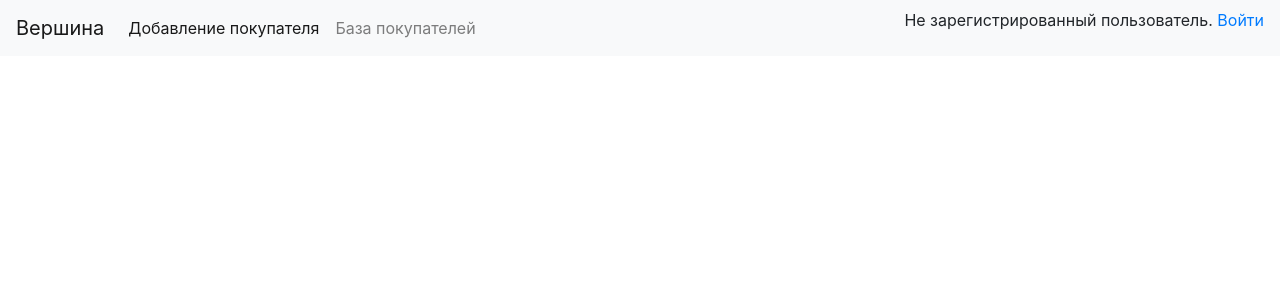
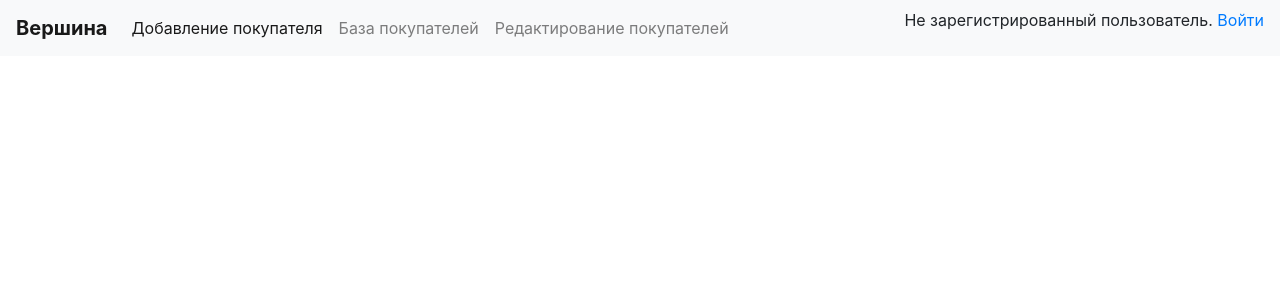
Before and after one commit to jmldigital/vershina, a Django app: page /customers_table/ in a window 1280 px wide. Shown: the top 300 px of the page. Run offline with Django 3.2, Linux system fonts and the light colour scheme; data that the repository does not hold is empty; some libraries are stand-ins or nearby versions.

Commit message:
добавил ссылки к выдаче, навбар перебрал

```diff
--- a/addform/urls.py
+++ b/addform/urls.py
@@ -20,4 +20,5 @@ from . import views
 
 urlpatterns = [
     url('addform/', views.addform, name='addform'),
+    path('', views.index, name='index'),
 ]
--- a/addform/views.py
+++ b/addform/views.py
@@ -12,3 +12,6 @@ def addform(request):
 
 
     return render(request, 'addform/addform.html', locals())
+
+def index(request):
+    return render(request, 'addform/addform.html', locals())
--- a/customers_table/views.py
+++ b/customers_table/views.py
@@ -23,6 +23,20 @@ def customers_table(request):
     ss = customers_numb.count
 
 
+    dd = ['петя','вася','саня','вова','коля','петр','ваня',]
+    a = ['<a href="' + x + '">' + x + "</a>" for x in dd]
+
+    b = len(dd)
+    # for a in range(b):
+    #
+    #     dd.insert(a, "<a href=")
+    #     dd.insert(a-1, "></a>")
+
+
+
+    ss = "<b>".join(a)
+
+
 
 
 
--- a/djangoProject/urls.py
+++ b/djangoProject/urls.py
@@ -23,4 +23,4 @@ urlpatterns = [
     path('accounts/', include('django.contrib.auth.urls')),
     path('', include('addform.urls')),
     path('', include('customers_table.urls')),
-]
+ ]
--- a/templates/base.html
+++ b/templates/base.html
@@ -10,7 +10,7 @@
 </head>
 <body>
 <nav class="navbar navbar-expand-lg navbar-light bg-light">
-  <a class="navbar-brand" href="#">Вершина</a>
+  <a class="navbar-brand" href="#"><b>Вершина</b></a>
   <button class="navbar-toggler" type="button" data-toggle="collapse" data-target="#navbarSupportedContent" aria-controls="navbarSupportedContent" aria-expanded="false" aria-label="Toggle navigation">
     <span class="navbar-toggler-icon"></span>
   </button>
@@ -22,6 +22,9 @@
       </li>
       <li class="nav-item">
         <a class="nav-link" href="/customers_table">База покупателей</a>
+      </li>
+        <li class="nav-item">
+        <a class="nav-link" href="/admin/addform/customers/">Редактирование покупателей</a>
       </li>
       <!-- <li class="nav-item dropdown">
         <a class="nav-link dropdown-toggle" href="#" id="navbarDropdown" role="button" data-toggle="dropdown" aria-haspopup="true" aria-expanded="false">
--- a/templates/customers/customers.html
+++ b/templates/customers/customers.html
@@ -69,7 +69,10 @@
     </div>
         {% endif %}
 
-   <br> {{ ddd }} <br>
+
+{#   <br> {{ ss }} <br>#}
+
+
 
 
 
```
Also changed, not shown: addform/models.py (+8 -3 lines).
